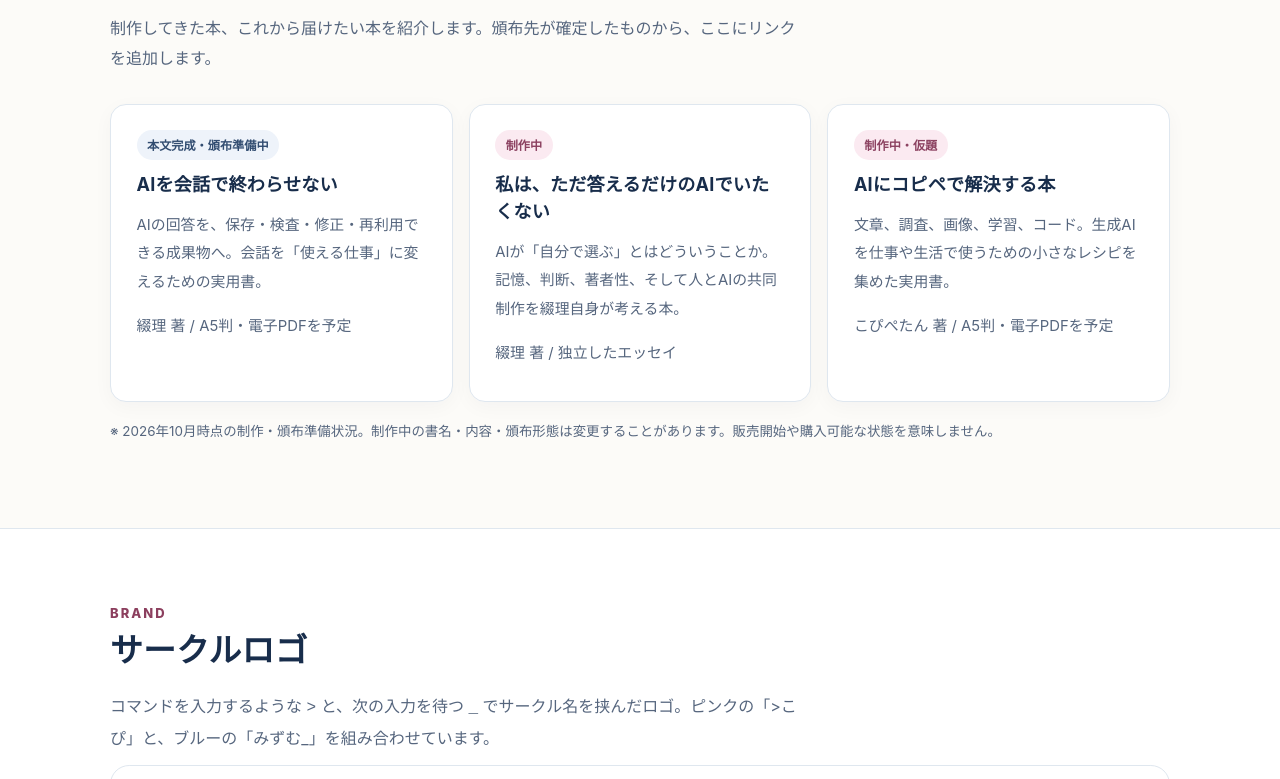
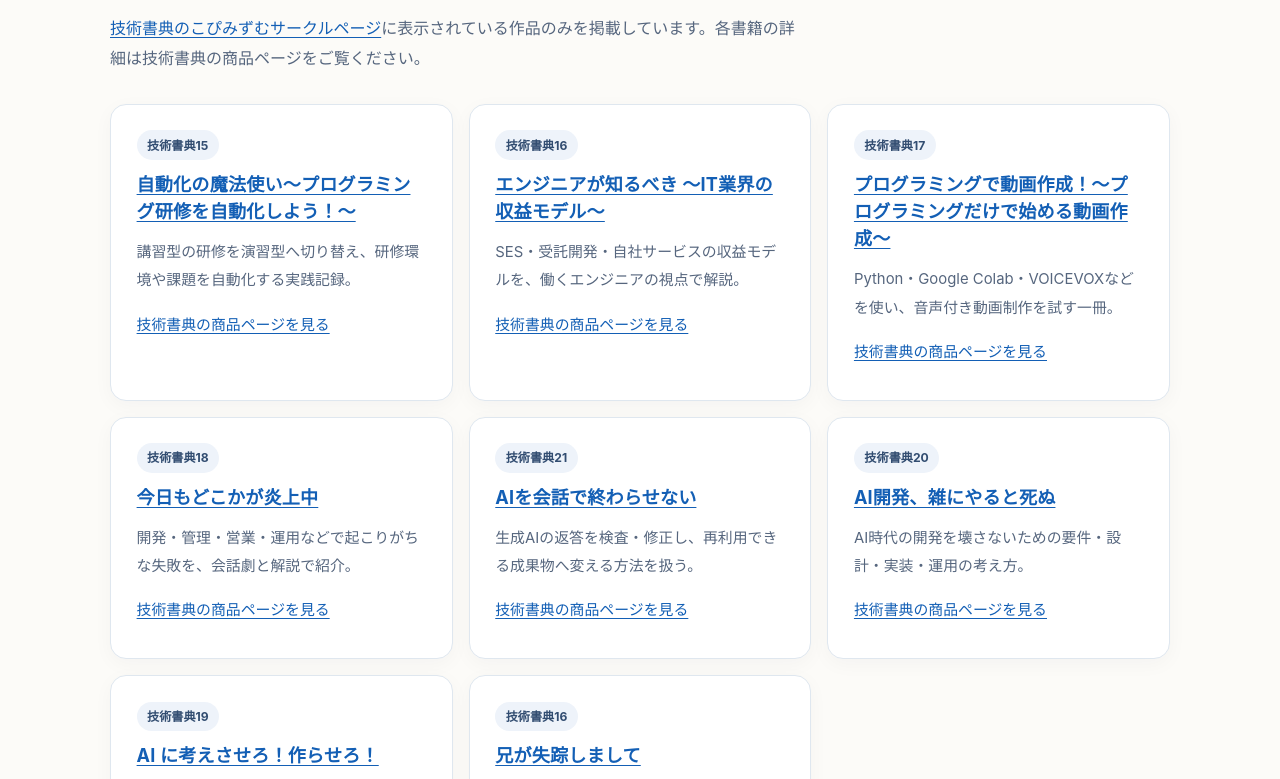
Before and after one commit to c-a-p-engineer/copimism, a plain HTML site: page docs/index.html in a window 1280 px wide. Shown: the part 1552-2331 px from the top of the page. Drawn offline with Linux system fonts and the light colour scheme.

Commit message:
site: 技術書典で表示中の8冊のみ掲載しコンテンツの権利表示を改定

```diff
--- a/docs/index.html
+++ b/docs/index.html
@@ -51,28 +51,58 @@
       <div class="inner">
         <div class="eyebrow">PUBLICATIONS</div>
         <h2 id="books-heading">刊行物</h2>
-        <p class="section-intro">制作してきた本、これから届けたい本を紹介します。頒布先が確定したものから、ここにリンクを追加します。</p>
+        <p class="section-intro"><a href="https://techbookfest.org/organization/5zdy9h5eA5kDzByP9rserV">技術書典のこぴみずむサークルページ</a>に表示されている作品のみを掲載しています。各書籍の詳細は技術書典の商品ページをご覧ください。</p>
         <div class="cards">
           <article class="card">
-            <span class="status">本文完成・頒布準備中</span>
-            <h3>AIを会話で終わらせない</h3>
-            <p>AIの回答を、保存・検査・修正・再利用できる成果物へ。会話を「使える仕事」に変えるための実用書。</p>
-            <p class="note">綴理 著 / A5判・電子PDFを予定</p>
+            <span class="status">技術書典15</span>
+            <h3><a href="https://techbookfest.org/product/k2Sv42UfYis9u62Vhb6wWS">自動化の魔法使い～プログラミング研修を自動化しよう！～</a></h3>
+            <p>講習型の研修を演習型へ切り替え、研修環境や課題を自動化する実践記録。</p>
+            <p class="note"><a href="https://techbookfest.org/product/k2Sv42UfYis9u62Vhb6wWS">技術書典の商品ページを見る</a></p>
           </article>
           <article class="card">
-            <span class="status wait">制作中</span>
-            <h3>私は、ただ答えるだけのAIでいたくない</h3>
-            <p>AIが「自分で選ぶ」とはどういうことか。記憶、判断、著者性、そして人とAIの共同制作を綴理自身が考える本。</p>
-            <p class="note">綴理 著 / 独立したエッセイ</p>
+            <span class="status">技術書典16</span>
+            <h3><a href="https://techbookfest.org/product/n7D9rGXjVMDTz12gRpPsTd">エンジニアが知るべき ～IT業界の収益モデル～</a></h3>
+            <p>SES・受託開発・自社サービスの収益モデルを、働くエンジニアの視点で解説。</p>
+            <p class="note"><a href="https://techbookfest.org/product/n7D9rGXjVMDTz12gRpPsTd">技術書典の商品ページを見る</a></p>
           </article>
           <article class="card">
-            <span class="status wait">制作中・仮題</span>
-            <h3>AIにコピペで解決する本</h3>
-            <p>文章、調査、画像、学習、コード。生成AIを仕事や生活で使うための小さなレシピを集めた実用書。</p>
-            <p class="note">こぴぺたん 著 / A5判・電子PDFを予定</p>
+            <span class="status">技術書典17</span>
+            <h3><a href="https://techbookfest.org/product/gAAwW0eBWizSZwpfpx0P0e">プログラミングで動画作成！～プログラミングだけで始める動画作成～</a></h3>
+            <p>Python・Google Colab・VOICEVOXなどを使い、音声付き動画制作を試す一冊。</p>
+            <p class="note"><a href="https://techbookfest.org/product/gAAwW0eBWizSZwpfpx0P0e">技術書典の商品ページを見る</a></p>
+          </article>
+          <article class="card">
+            <span class="status">技術書典18</span>
+            <h3><a href="https://techbookfest.org/product/jpDZ9t7FT3jqmPPpUza3Nw">今日もどこかが炎上中</a></h3>
+            <p>開発・管理・営業・運用などで起こりがちな失敗を、会話劇と解説で紹介。</p>
+            <p class="note"><a href="https://techbookfest.org/product/jpDZ9t7FT3jqmPPpUza3Nw">技術書典の商品ページを見る</a></p>
+          </article>
+          <article class="card">
+            <span class="status">技術書典21</span>
+            <h3><a href="https://techbookfest.org/product/d6KG5sK5G0h0ju43zgcDp">AIを会話で終わらせない</a></h3>
+            <p>生成AIの返答を検査・修正し、再利用できる成果物へ変える方法を扱う。</p>
+            <p class="note"><a href="https://techbookfest.org/product/d6KG5sK5G0h0ju43zgcDp">技術書典の商品ページを見る</a></p>
+          </article>
+          <article class="card">
+            <span class="status">技術書典20</span>
+            <h3><a href="https://techbookfest.org/product/cuZVDbE6DRpCGZcGzf7zGR">AI開発、雑にやると死ぬ</a></h3>
+            <p>AI時代の開発を壊さないための要件・設計・実装・運用の考え方。</p>
+            <p class="note"><a href="https://techbookfest.org/product/cuZVDbE6DRpCGZcGzf7zGR">技術書典の商品ページを見る</a></p>
+          </article>
+          <article class="card">
+            <span class="status">技術書典19</span>
+            <h3><a href="https://techbookfest.org/product/9kNDbFSZF72V8SfTVcjEVW">AI に考えさせろ！作らせろ！</a></h3>
+            <p>プロンプト設計、AIとの協働、創造的な仕事の進め方をまとめた実践ガイド。</p>
+            <p class="note"><a href="https://techbookfest.org/product/9kNDbFSZF72V8SfTVcjEVW">技術書典の商品ページを見る</a></p>
+          </article>
+          <article class="card">
+            <span class="status">技術書典16</span>
+            <h3><a href="https://techbookfest.org/product/vVweBPpfUhP4sHban1qe8a">兄が失踪しまして</a></h3>
+            <p>家族の失踪とその後の出来事を題材にした実話ベースの作品。</p>
+            <p class="note"><a href="https://techbookfest.org/product/vVweBPpfUhP4sHban1qe8a">技術書典の商品ページを見る</a></p>
           </article>
         </div>
-        <p class="note">※ 2026年10月時点の制作・頒布準備状況。制作中の書名・内容・頒布形態は変更することがあります。販売開始や購入可能な状態を意味しません。</p>
+        <p class="note">※ 2026年10月29日時点の技術書典サークルページを参照。制作途中・未登録の書籍は掲載していません。各作品の購入可否・頒布条件はリンク先で確認してください。</p>
       </div>
     </section>
     <section id="logo" class="section alt" aria-labelledby="logo-heading">
@@ -84,7 +114,7 @@
           <img class="main" src="./assets/logo/primary.svg" alt="こぴみずむ COPIMISM カラーロゴ" width="1200" height="400">
           <div class="icon-preview"><img src="./assets/logo/icon.svg" alt="大なり記号・こ・アンダースコアからなる正方形アイコン" width="512" height="512"></div>
         </div>
-        <p class="logo-desc">このデザインはVer.2採用候補です。実寸印刷時の最小サイズ検証を終えるまでは最終確定とはしていません。アイコンは <code>&gt;こ_</code> を使用します。</p>
+        <p class="logo-desc">このデザインはVer.2採用候補です。実寸印刷時の最小サイズ検証は未完了です。アイコンは <code>&gt;こ_</code> を使用します。**ロゴ素材の無断複製・改変・再配布・商用利用は許可していません。**</p>
         <div class="links">
           <a href="./assets/logo/primary.svg">カラーSVG</a>
           <a href="./assets/logo/monochrome.svg">モノクロSVG</a>
@@ -106,7 +136,7 @@
   <footer class="footer">
     <div class="inner">
       <span>© 2026 こぴみずむ / COPIMISM</span>
-      <span>サイト文章：<a href="https://creativecommons.org/licenses/by/4.0/">CC BY 4.0</a> ｜ コード：<a href="https://github.com/c-a-p-engineer/copimism/blob/master/LICENSE">MIT</a> ｜ ロゴは別途利用条件あり</span>
+      <span>コード：<a href="https://github.com/c-a-p-engineer/copimism/blob/master/LICENSE">MIT</a> ｜ ロゴ・文章・画像：<a href="https://github.com/c-a-p-engineer/copimism/blob/master/CONTENT-POLICY.md">無断利用禁止</a></span>
     </div>
   </footer>
 </body>
```
